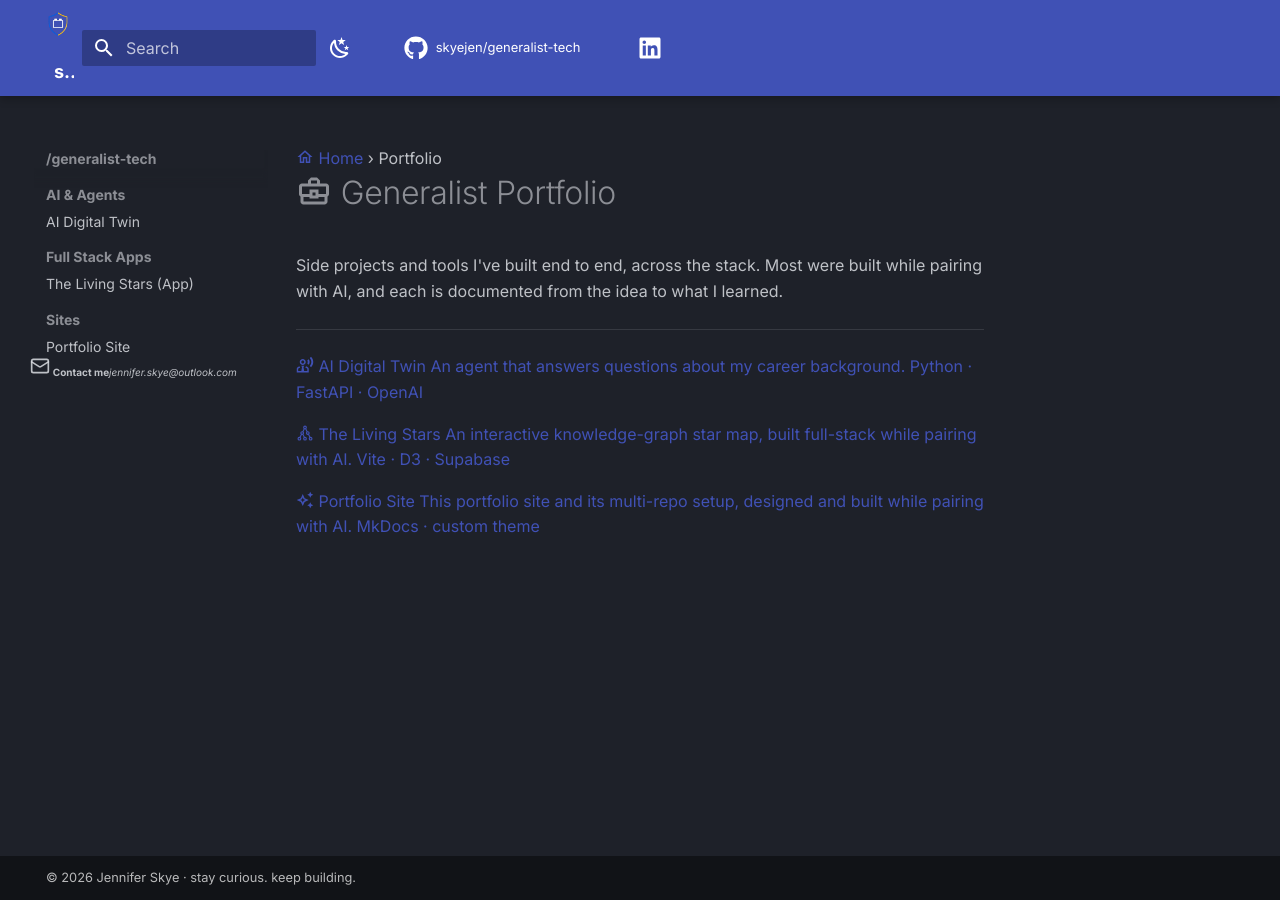
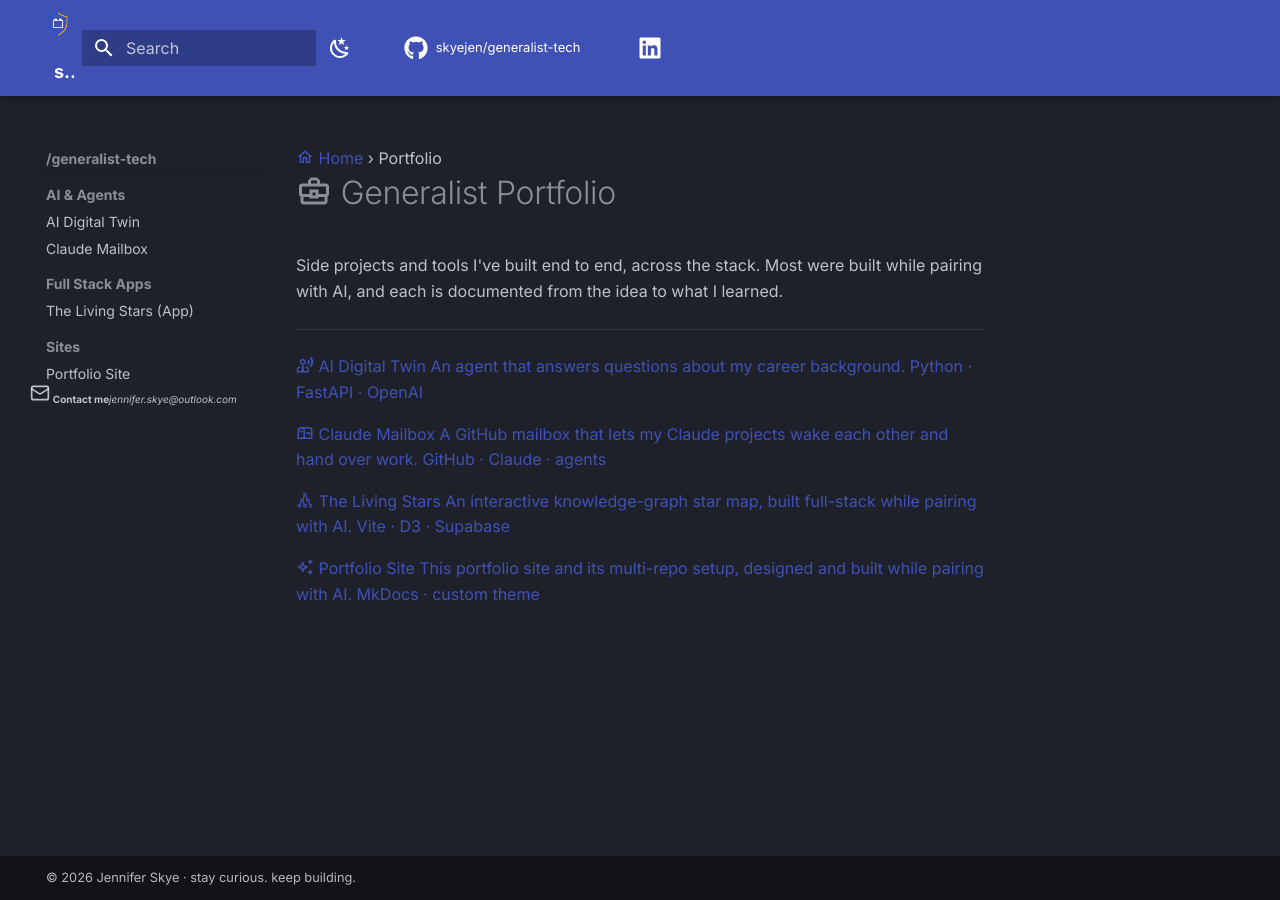
Before and after one commit to skyejen/generalist-tech, an MkDocs documentation site: the page built from docs/portfolio/index.md, in a window 1280 px wide. Built offline with MkDocs 1.6.1 and Material for MkDocs 9.7.7, drawn with Linux system fonts in a browser that asks for light colours; comment, search, counter and statistics services are not loaded.

Commit message:
feat: add the Claude Mailbox write-up
Co-Authored-By: Claude Opus 5.5 <noreply@anthropic.com>
Claude-Session: https://claude.ai/code/session_017B2pCqHv3HA8wqjj9gFYUd

```diff
--- a/docs/portfolio/index.md
+++ b/docs/portfolio/index.md
@@ -11,6 +11,13 @@ Side projects and tools I've built end to end, across the stack. Most were built
 <span class="sj-card-title">AI Digital Twin</span>
 <span class="sj-card-desc" title="An agent that answers questions about my career background.">An agent that answers questions about my career background.</span>
 <span class="sj-card-meta">Python &middot; FastAPI &middot; OpenAI</span>
+</a>
+
+<a class="sj-card" href="claude-mailbox/" markdown="span">
+<span class="sj-card-icon">:material-mailbox-outline:</span>
+<span class="sj-card-title">Claude Mailbox</span>
+<span class="sj-card-desc" title="A GitHub mailbox that lets my Claude projects wake each other and hand over work.">A GitHub mailbox that lets my Claude projects wake each other and hand over work.</span>
+<span class="sj-card-meta">GitHub &middot; Claude &middot; agents</span>
 </a>
 
 <a class="sj-card" href="living-stars/" markdown="span">
--- a/mkdocs.yml
+++ b/mkdocs.yml
@@ -70,6 +70,7 @@ nav:
     - portfolio/index.md
     - AI & Agents:
       - AI Digital Twin: portfolio/ai-digital-twin.md
+      - Claude Mailbox: portfolio/claude-mailbox.md
     - Full Stack Apps:
       - The Living Stars (App): portfolio/living-stars.md
     - Sites:
```
Also changed, not shown: docs/portfolio/claude-mailbox.md (added, +70 -0 lines).
